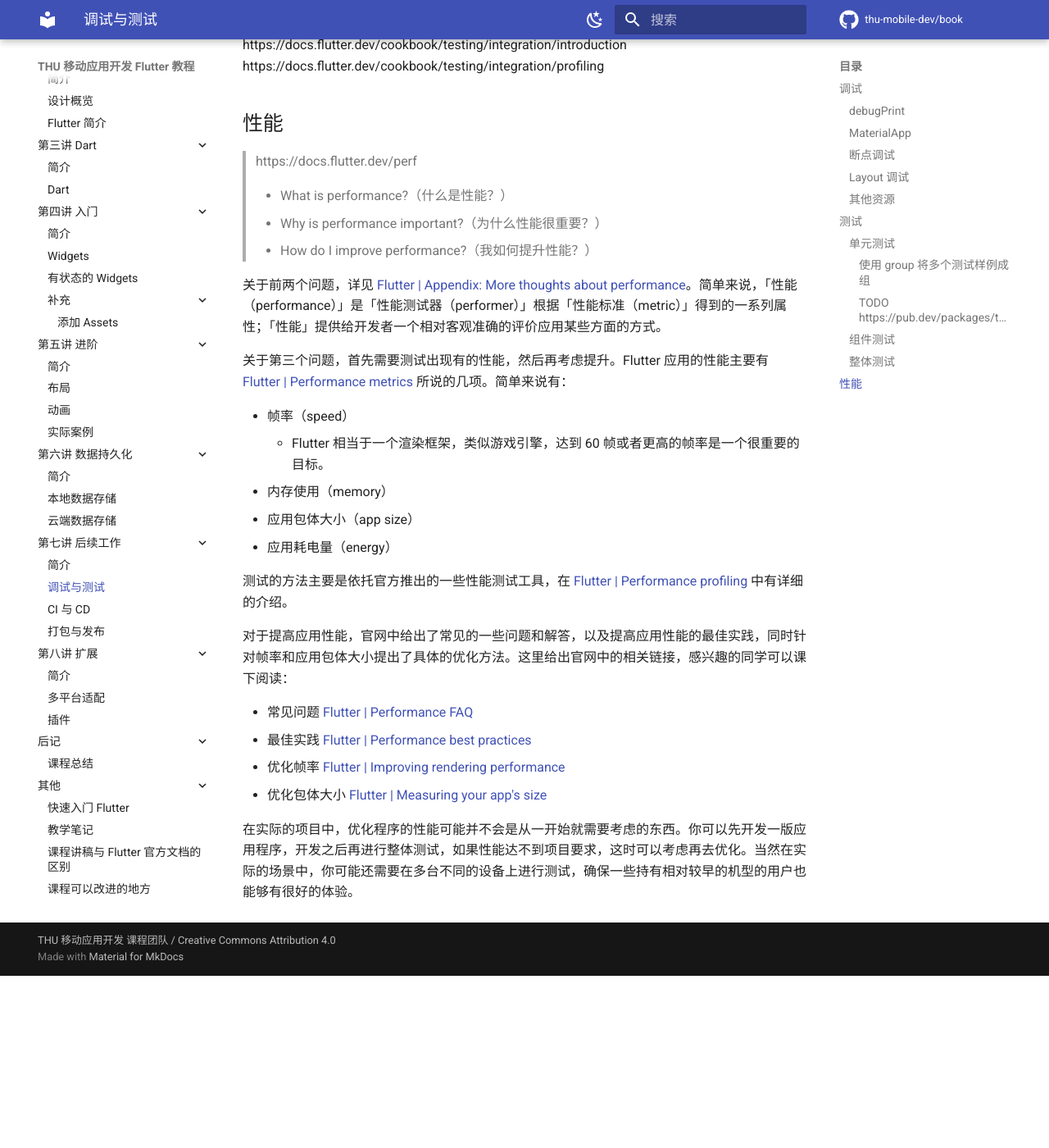
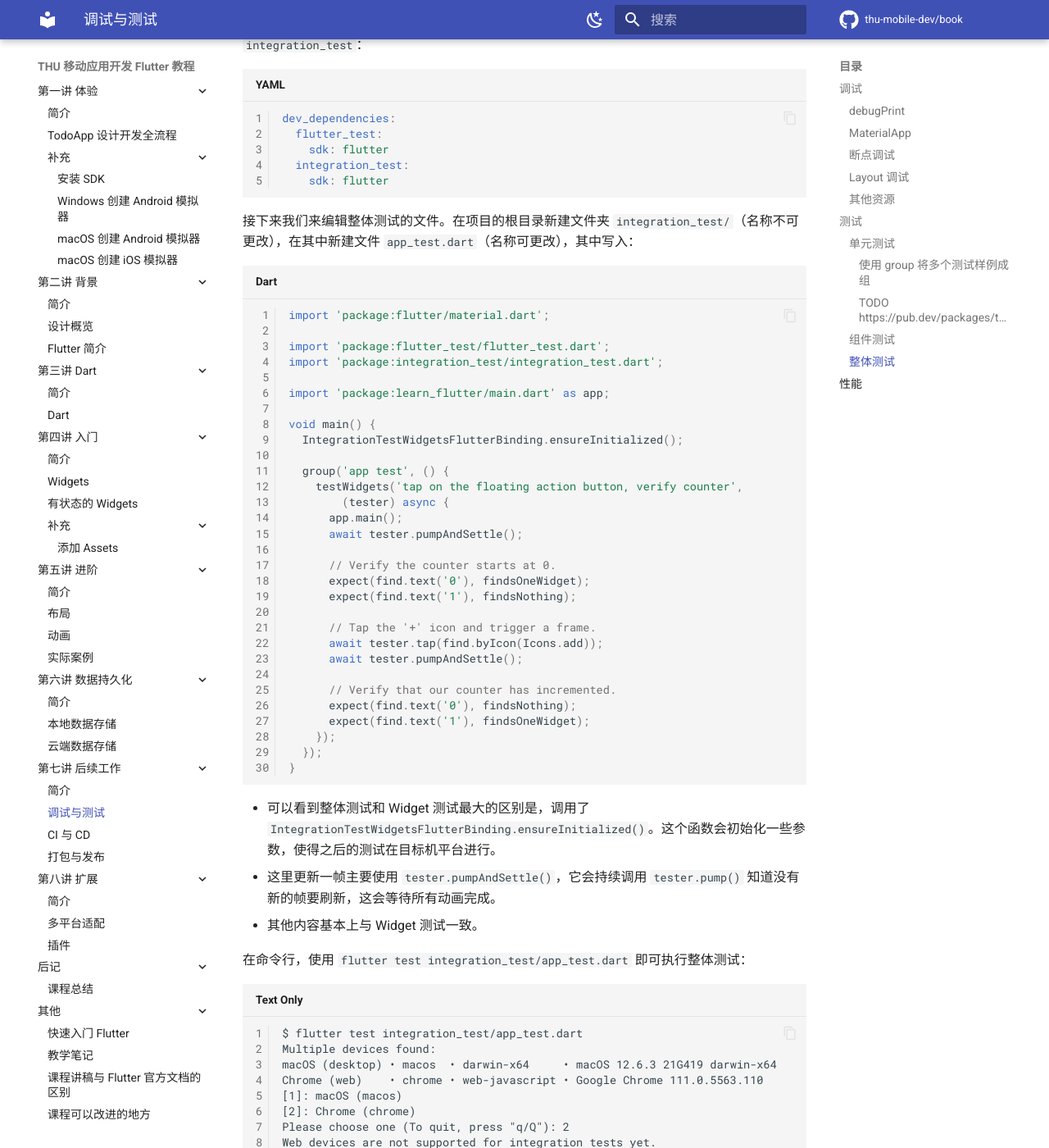
Before and after one commit to thu-mobile-dev/book, an MkDocs documentation site: the page built from docs/LECTURE/7/main-debug-and-test.md, in a window 1280 px wide and 1400 px high, scrolled down 11259 px. Shown: the whole window at 82% size. Built offline with MkDocs 1.6.1 and Material for MkDocs 9.7.7, drawn with Linux system fonts in a browser that asks for light colours; comment, search, counter and statistics services are not loaded; before the commit the page ends 12449 px from its top, so only the background shows below that; some of the changed text lies outside the part shown.

Commit message:
add integration test

````diff
--- a/docs/LECTURE/7/main-debug-and-test.md
+++ b/docs/LECTURE/7/main-debug-and-test.md
@@ -116,6 +116,8 @@
 <!-- 你也可以在命令行使用 `flutter test --help` 来查看关于 Flutter 测试的相关帮助。（感觉这一个命令的输出完全没有用，先注释掉了。） -->
 
 下面我们会结合一些案例来讲解如何对一个 Flutter 工程进行测试——
+
+> 如果你希望一个更加完整的案例，也可以查看 [Codelabs | How to test a Flutter app](https://codelabs.developers.google.com/codelabs/flutter-app-testing#0)。
 
 ### 单元测试
 
@@ -290,11 +292,77 @@
 
 ### 整体测试
 
-TODO
+首先我们需要在 `pubspec.yaml` 的 `dev_dependencies` 中添加 `flutter_test` 和 `integration_test`：
 
-https://docs.flutter.dev/testing/integration-tests
-https://docs.flutter.dev/cookbook/testing/integration/introduction
-https://docs.flutter.dev/cookbook/testing/integration/profiling
+```yml
+dev_dependencies:
+  flutter_test:
+    sdk: flutter
+  integration_test:
+    sdk: flutter
+```
+
+接下来我们来编辑整体测试的文件。在项目的根目录新建文件夹 `integration_test/`（名称不可更改），在其中新建文件 `app_test.dart`（名称可更改），其中写入：
+
+```dart
+import 'package:flutter/material.dart';
+
+import 'package:flutter_test/flutter_test.dart';
+import 'package:integration_test/integration_test.dart';
+
+import 'package:learn_flutter/main.dart' as app;
+
+void main() {
+  IntegrationTestWidgetsFlutterBinding.ensureInitialized();
+
+  group('app test', () {
+    testWidgets('tap on the floating action button, verify counter',
+        (tester) async {
+      app.main();
+      await tester.pumpAndSettle();
+
+      // Verify the counter starts at 0.
+      expect(find.text('0'), findsOneWidget);
+      expect(find.text('1'), findsNothing);
+
+      // Tap the '+' icon and trigger a frame.
+      await tester.tap(find.byIcon(Icons.add));
+      await tester.pumpAndSettle();
+
+      // Verify that our counter has incremented.
+      expect(find.text('0'), findsNothing);
+      expect(find.text('1'), findsOneWidget);
+    });
+  });
+}
+```
+
+- 可以看到整体测试和 Widget 测试最大的区别是，调用了 `IntegrationTestWidgetsFlutterBinding.ensureInitialized()`。这个函数会初始化一些参数，使得之后的测试在目标机平台进行。
+- 这里更新一帧主要使用 `tester.pumpAndSettle()`，它会持续调用 `tester.pump()` 知道没有新的帧要刷新，这会等待所有动画完成。
+- 其他内容基本上与 Widget 测试一致。
+
+在命令行，使用 `flutter test integration_test/app_test.dart` 即可执行整体测试：
+
+```
+$ flutter test integration_test/app_test.dart
+Multiple devices found:
+macOS (desktop) • macos  • darwin-x64     • macOS 12.6.3 21G419 darwin-x64
+Chrome (web)    • chrome • web-javascript • Google Chrome 111.0.5563.110
+[1]: macOS (macos)
+[2]: Chrome (chrome)
+Please choose one (To quit, press "q/Q"): 2
+Web devices are not supported for integration tests yet.
+```
+
+这里会提示选择一个设备，选择 Chrome 会提示 web 现在不支持整体测试。使用 ChromeDrive 看起来可以进行测试，感兴趣的同学可以参考 [flutter/packages/integration_test](https://github.com/flutter/flutter/tree/main/packages/integration_test) 进行尝试。
+
+这里我们使用 `flutter test integration_test/app_test.dart -d mac` 选择本机的其他平台进行测试。可以看到应用自动被构建，开启，执行测试，被关闭的过程。整个过程结束，测试结束。
+
+![](images-test/integration-0.png)
+![](images-test/integration-1.png)
+![](images-test/integration-2.png)
+
+以上所说的整体测试并没有对性能进行测试，对这方面感兴趣的同学可以课后查看 [Cookbook Testing Integration | Performance profiling](https://docs.flutter.dev/cookbook/testing/integration/profiling)。
 
 ## 性能
 
````
Also changed, not shown: docs/LECTURE/7/images-test/integration-0.png (added), docs/LECTURE/7/images-test/integration-1.png (added), docs/LECTURE/7/images-test/integration-2.png (added).
